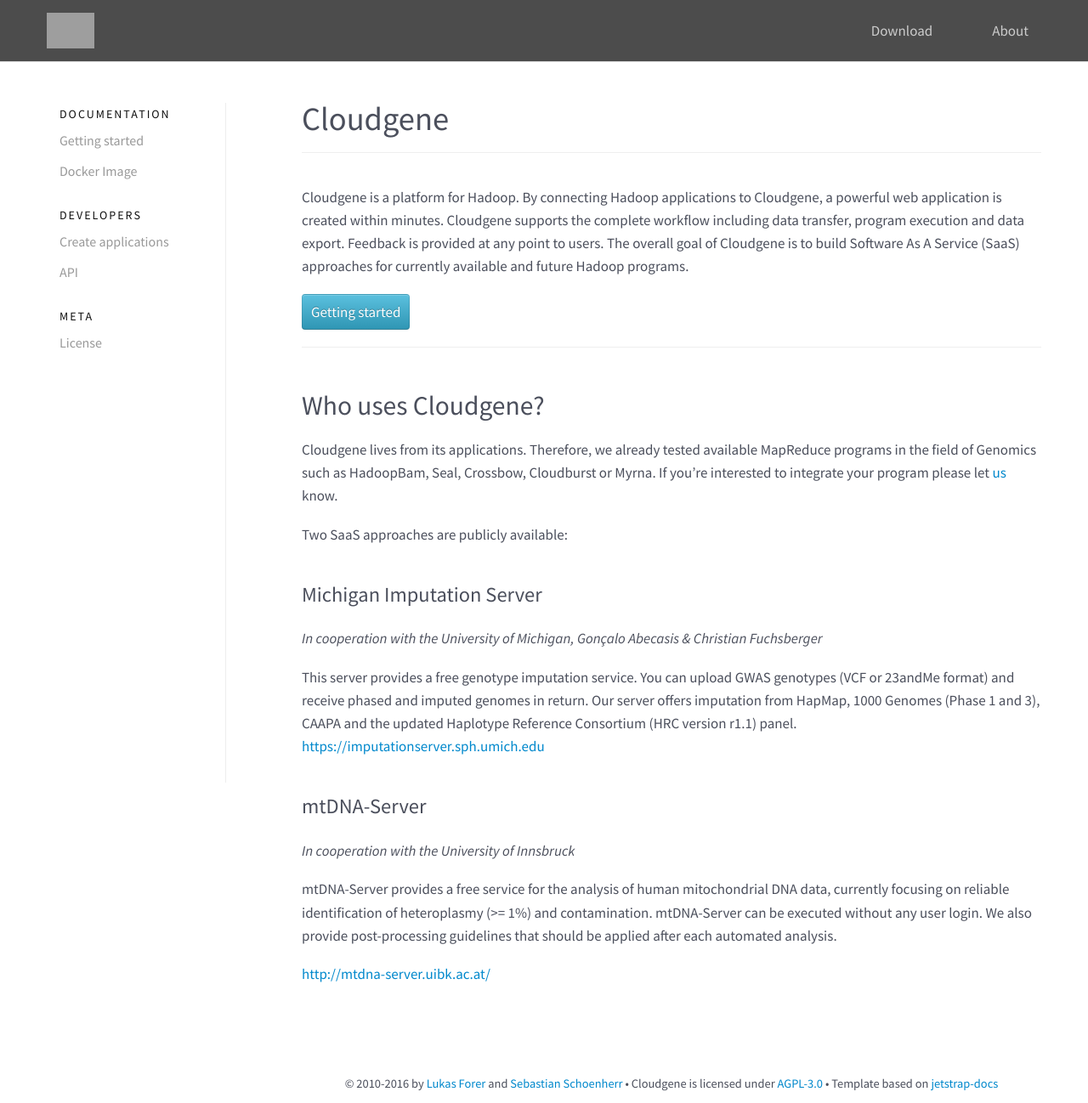
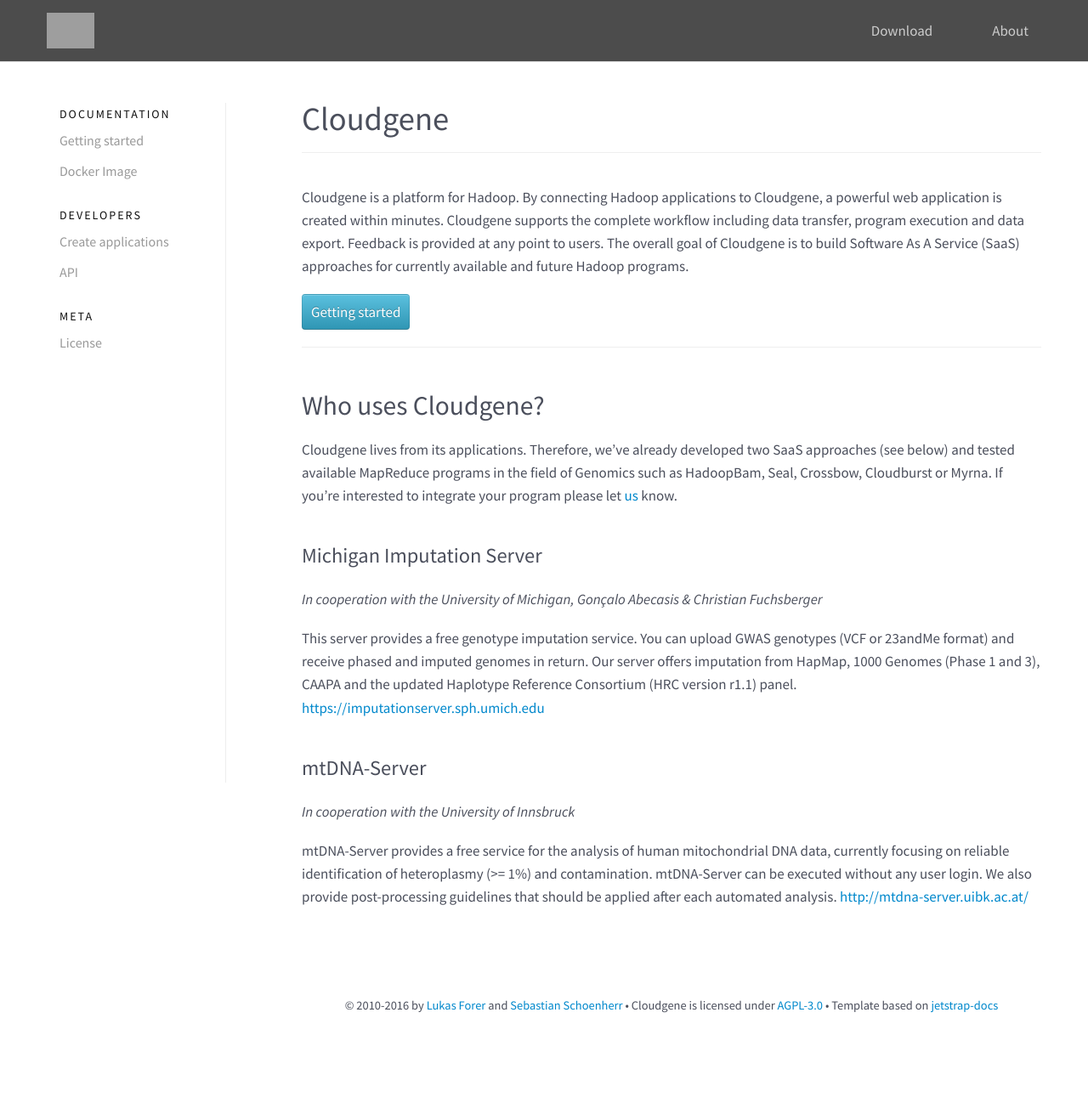
Before and after one commit to genepi/cloudgene-website, a Jekyll site: the page built from index.md, in a window 1280 px wide and 1298 px high. Shown: the whole window at 85% size. Built offline with Jekyll 4.4.1, drawn with Linux system fonts in a browser that asks for light colours; nearby versions of some CDN libraries; grey boxes are pictures that could not be loaded.

Commit message:
fixing format

```diff
--- a/index.md
+++ b/index.md
@@ -12,9 +12,8 @@ The overall goal of Cloudgene is to build Software As A Service (SaaS) approache
 
 ## Who uses Cloudgene?
 
-Cloudgene lives from its applications. Therefore, we already tested available MapReduce programs in the field of Genomics such as HadoopBam, Seal, Crossbow, Cloudburst or Myrna. If you’re interested to integrate your program please let <a href="/cloudgene-website/about">us</a> know.
+Cloudgene lives from its applications. Therefore, we've already developed two SaaS approaches (see below) and tested available MapReduce programs in the field of Genomics such as HadoopBam, Seal, Crossbow, Cloudburst or Myrna. If you’re interested to integrate your program please let <a href="/cloudgene-website/about">us</a> know.
 
-Two SaaS approaches are publicly available:
 
 ### Michigan Imputation Server
 
@@ -28,6 +27,4 @@ This server provides a free genotype imputation service. You can upload GWAS gen
 
 *In cooperation with the University of Innsbruck*
 
-mtDNA-Server provides a free service for the analysis of human mitochondrial DNA data, currently focusing on reliable identification of heteroplasmy (>= 1%) and contamination. mtDNA-Server can be executed without any user login. We also provide post-processing guidelines that should be applied after each automated analysis.
-
-[http://mtdna-server.uibk.ac.at/](http://mtdna-server.uibk.ac.at/)
+mtDNA-Server provides a free service for the analysis of human mitochondrial DNA data, currently focusing on reliable identification of heteroplasmy (>= 1%) and contamination. mtDNA-Server can be executed without any user login. We also provide post-processing guidelines that should be applied after each automated analysis. [http://mtdna-server.uibk.ac.at/](http://mtdna-server.uibk.ac.at/)
```
